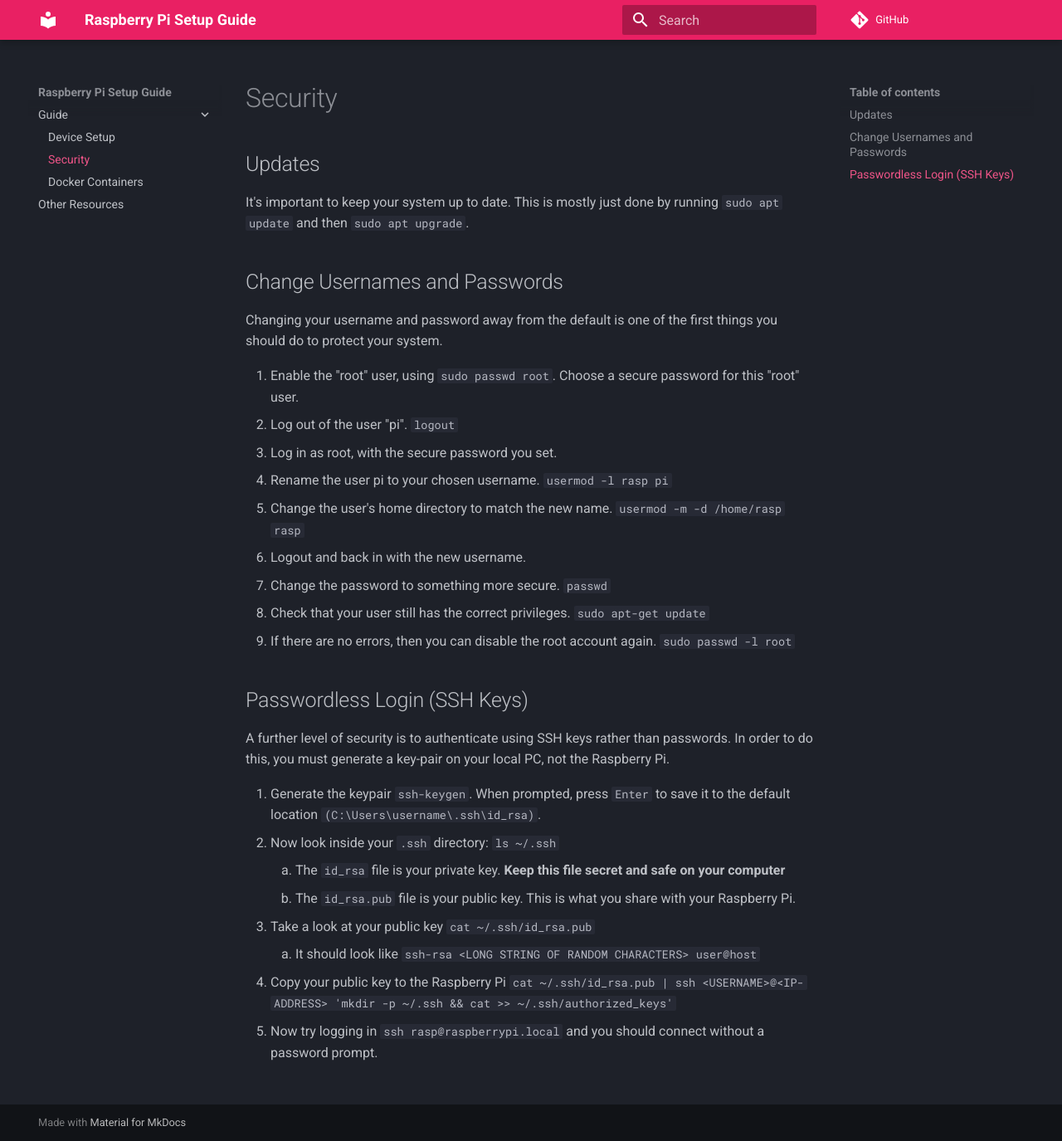
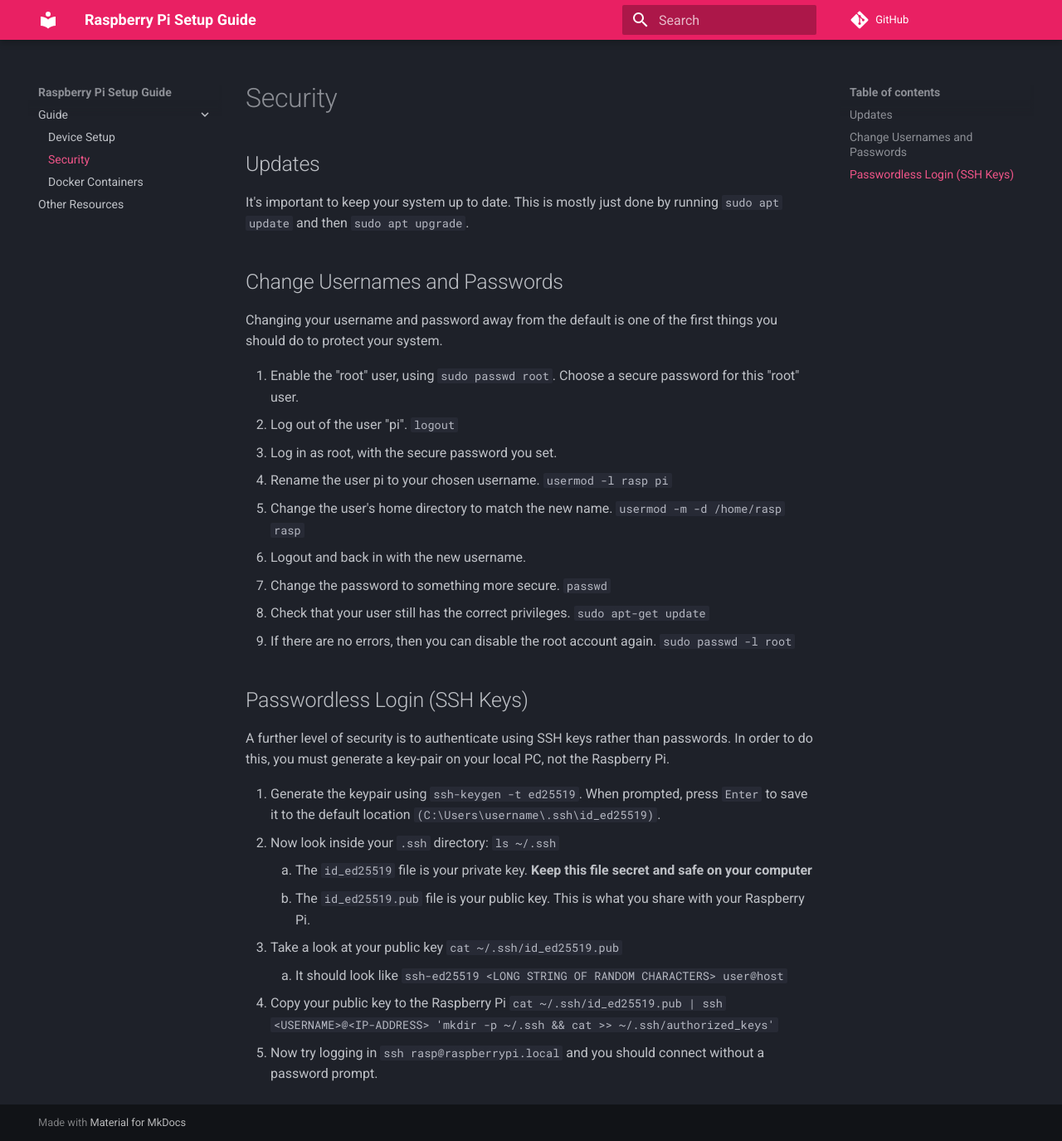
Before and after one commit to tom-davies/pi-guide, an MkDocs documentation site: the page built from docs/security.md, in a window 1280 px wide and 1375 px high. Shown: the whole window at 83% size. Built offline with MkDocs 1.6.1 and Material for MkDocs 9.7.7, drawn with Linux system fonts in a browser that asks for light colours; comment, search, counter and statistics services are not loaded.

Commit message:
changed ssh instructions to use Ed25519

```diff
--- a/docs/security.md
+++ b/docs/security.md
@@ -22,11 +22,11 @@ Changing your username and password away from the default is one of the first th
 
 A further level of security is to authenticate using SSH keys rather than passwords. In order to do this, you must generate a key-pair on your local PC, not the Raspberry Pi.
 
-1. Generate the keypair `ssh-keygen`. When prompted, press `Enter` to save it to the default location `(C:\Users\username\.ssh\id_rsa)`.
+1. Generate the keypair using `ssh-keygen -t ed25519`. When prompted, press `Enter` to save it to the default location `(C:\Users\username\.ssh\id_ed25519)`.
 2. Now look inside your `.ssh` directory: `ls ~/.ssh`
-    1. The `id_rsa` file is your private key. **Keep this file secret and safe on your computer**
-    2. The `id_rsa.pub` file is your public key. This is what you share with your Raspberry Pi.
-3. Take a look at your public key `cat ~/.ssh/id_rsa.pub`
-    1. It should look like `ssh-rsa <LONG STRING OF RANDOM CHARACTERS> user@host`
-4. Copy your public key to the Raspberry Pi `cat ~/.ssh/id_rsa.pub | ssh <USERNAME>@<IP-ADDRESS> 'mkdir -p ~/.ssh && cat >> ~/.ssh/authorized_keys'`
+    1. The `id_ed25519` file is your private key. **Keep this file secret and safe on your computer**
+    2. The `id_ed25519.pub` file is your public key. This is what you share with your Raspberry Pi.
+3. Take a look at your public key `cat ~/.ssh/id_ed25519.pub`
+    1. It should look like `ssh-ed25519 <LONG STRING OF RANDOM CHARACTERS> user@host`
+4. Copy your public key to the Raspberry Pi `cat ~/.ssh/id_ed25519.pub | ssh <USERNAME>@<IP-ADDRESS> 'mkdir -p ~/.ssh && cat >> ~/.ssh/authorized_keys'`
 5. Now try logging in `ssh rasp@raspberrypi.local` and you should connect without a password prompt.
```
